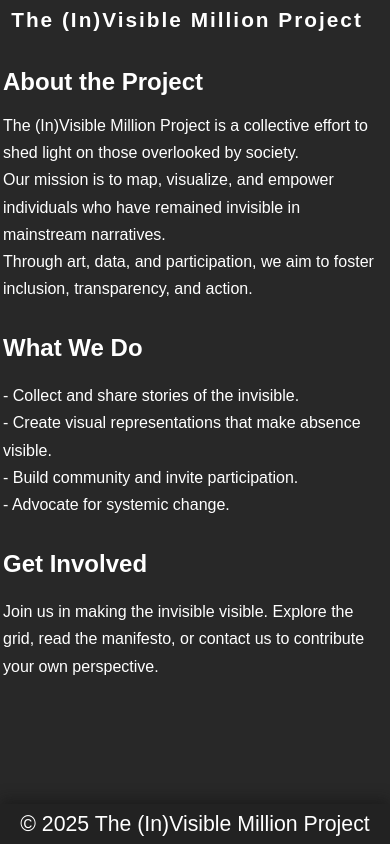
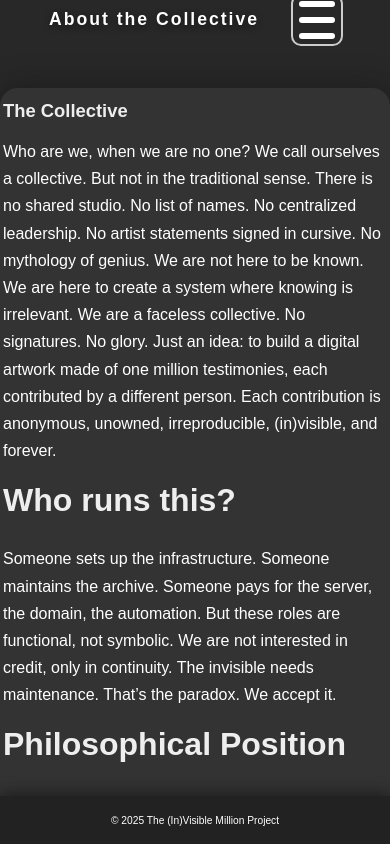
Before and after one commit to fabulizio/The-Invisible-Million, a plain HTML site: page Project.html in a window 390 px wide. Drawn offline with Linux system fonts and the light colour scheme.

Commit message:
Update Project.html

```diff
--- a/Project.html
+++ b/Project.html
@@ -2,7 +2,7 @@
 <html lang="en">
 <head>
   <meta charset="UTF-8">
-  <title>The (In)Visible Million Project</title>
+  <title>The (In)Visible Million Project Collective</title>
   <meta name="viewport" content="width=device-width, initial-scale=1">
   <style>
     html, body {
@@ -31,55 +31,111 @@
       position: relative;
     }
     .big-title {
-      font-size: 3em;
+      font-size: 3.7em;
       font-weight: bold;
       letter-spacing: 2px;
+      line-height: 1.2;
+      text-shadow: 0 2px 6px #111a;
+      flex: none;
+      z-index: 2;
     }
-    nav.popup-menu {
+    .menu-icon {
+      margin-left: 18px;
+      width: 48px; height: 48px;
+      display: flex;
+      flex-direction: column;
+      justify-content: center;
+      align-items: center;
+      gap: 10px;
+      cursor: pointer;
+      z-index: 100;
+      background: none;
+      outline: 2px solid #ccc;
+      border-radius: 8px;
+      transition: outline 0.2s;
+    }
+    .menu-icon:focus { outline: 3px solid #eee; }
+    .menu-icon span {
+      display: block;
+      width: 36px;
+      height: 6px;
+      background: #fff;
+      border-radius: 3px;
+      margin: 0 auto;
+      transition: background 0.2s;
+    }
+    .popup-menu {
       position: fixed;
-      top: 0; left: 0;
-      width: 100vw;
-      height: 100vh;
-      background: rgba(40,40,40, 0.97);
+      top: 0; right: 0; left: 0; bottom: 0;
+      width: 100vw; height: 100vh;
+      background: rgba(30,30,30,0.98);
+      z-index: 5000;
       display: none;
       flex-direction: column;
       align-items: center;
-      justify-content: flex-start;
-      z-index: 1000;
+      justify-content: center;
+      gap: 32px;
+      font-size: 2em;
     }
-    nav.popup-menu.active { display: flex; }
-    nav.popup-menu a {
+    .popup-menu.active { display: flex; }
+    .popup-menu a,
+    .popup-menu .close-menu {
+      outline: 2px solid #ccc;
+      border-radius: 12px;
+    }
+    .popup-menu a {
+      color: #fff !important;
+      text-decoration: none;
+      padding: 18px 42px;
+      font-size: 1.1em;
+      background: #444;
+      margin: 10px 0;
+      border: 2px solid #fff;
+      transition: background 0.2s, color 0.2s;
+      display: flex;
+      align-items: center;
+    }
+    .popup-menu a:hover {
+      background: #fff;
+      color: #222 !important;
+      border-color: #fff;
+    }
+    .popup-menu .close-menu {
+      position: absolute;
+      top: 44px;
+      right: 44px;
       color: #fff;
-      text-decoration: none;
-      font-size: 2em;
-      margin: 24px 0;
-    }
-    .close-menu {
       background: none;
       border: none;
-      color: #fff;
       font-size: 2.5em;
-      align-self: flex-end;
-      margin: 16px;
       cursor: pointer;
+      z-index: 5100;
     }
     main {
-      padding: 48px 8vw 24px 8vw;
-      min-height: 50vh;
-      text-align: left;
+      max-width: 1120px; /* 40% larger than 800px */
+      margin: 48px auto 0 auto;
+      padding: 32px 16px;
+      background: #333;
+      border-radius: 18px;
+      box-shadow: 0 4px 32px #111a;
     }
-    h1 {
-      font-size: 2.2em;
-      margin-bottom: 16px;
+    h1, h2 {
+      font-weight: bold;
+      color: #eee;
+      margin-top: 0;
     }
-    h2 {
-      font-size: 1.5em;
-      margin-top: 32px;
+    h1 { font-size: 2.2em; }
+    h2 { font-size: 2.7em; }
+    p {
+      font-size: 1.8em; /* smaller text in grey box */
+      line-height: 1.7;
+      margin-bottom: 1.1em;
     }
-    p {
-      font-size: 1.3em;
-      margin-bottom: 18px;
+    ul {
+      font-size: 1.8em; /* smaller text in grey box */
       line-height: 1.7;
+      margin-bottom: 1.1em;
+      padding-left: 2em;
     }
     footer {
       position: fixed;
@@ -92,8 +148,10 @@
       align-items: center;
       justify-content: center;
       min-height: 48px;
-      font-size: 1.33em;
+      height: 48px;
+      font-size: 1.33em; /* 50% smaller than previous 2.66em */
       z-index: 999;
+      margin-top: 0;
       box-shadow: 0 -2px 16px #111a;
     }
     .footer-content {
@@ -108,19 +166,20 @@
       white-space: nowrap;
     }
     @media (max-width: 700px) {
-      .big-title { font-size: 1.3em !important; }
-      main { padding: 12px 3px; }
-      h1 { font-size: 1.5em; }
-      p { font-size: 1em; }
-      .footer-content { font-size: 1em; height: 20px; min-width: 20px; }
-      header, footer { min-height: 40px; height: 40px; }
+      header { min-height: 40px; height: 40px; }
+      .big-title { font-size: 1.1em !important; }
+      main { padding: 12px 3px; max-width: 100vw; }
+      h1 { font-size: 1.15em; }
+      h2 { font-size: 2em; }
+      p, ul { font-size: 1em; }
+      footer, .footer-content { font-size: 0.8em; height: 32px; min-width: 32px; }
     }
   </style>
 </head>
 <body>
   <header>
     <div class="header-content">
-      <span class="big-title">The (In)Visible Million Project</span>
+      <span class="big-title">About the Collective</span>
       <div class="menu-icon" tabindex="0" title="Menu" aria-label="Open menu">
         <span></span>
         <span></span>
@@ -131,28 +190,64 @@
   <nav class="popup-menu" id="popupMenu" aria-hidden="true">
     <button class="close-menu" id="closeMenu" title="Close menu" aria-label="Close menu">&times;</button>
     <a href="index.html">Home</a>
-    <a href="Manifesto.html">The Manifesto</a>
-    <a href="collective.html">The Collective</a>
+    <a href="Manifesto.html">Manifesto</a>
+    <a href="about.html">About the Project</a>
+    <a href="collective.html">About the Collective</a>
     <a href="next.html">Next Steps</a>
     <a href="contact.html">Contact</a>
   </nav>
   <main>
-    <h1>About the Project</h1>
+    <h1>The Collective</h1>
     <p>
-      The (In)Visible Million Project is a collective effort to shed light on those overlooked by society.<br>
-      Our mission is to map, visualize, and empower individuals who have remained invisible in mainstream narratives.<br>
-      Through art, data, and participation, we aim to foster inclusion, transparency, and action.
+      Who are we, when we are no one?
+      We call ourselves a collective.
+      But not in the traditional sense.
+
+      There is no shared studio.
+      No list of names.
+      No centralized leadership.
+      No artist statements signed in cursive.
+      No mythology of genius.
+
+      We are not here to be known.
+      We are here to create a system where knowing is irrelevant.
+
+      We are a faceless collective. No signatures. No glory.
+
+      Just an idea: to build a digital artwork made of one million testimonies, each contributed by a different person.
+      Each contribution is anonymous, unowned, irreproducible, (in)visible, and forever.
     </p>
-    <h2>What We Do</h2>
+    <h2>Who runs this?</h2>
     <p>
-      - Collect and share stories of the invisible.<br>
-      - Create visual representations that make absence visible.<br>
-      - Build community and invite participation.<br>
-      - Advocate for systemic change.
+      Someone sets up the infrastructure.
+      Someone maintains the archive.
+      Someone pays for the server, the domain, the automation.
+
+      But these roles are functional, not symbolic.
+      We are not interested in credit, only in continuity.
+
+      The invisible needs maintenance.
+      That’s the paradox.
+      We accept it.
     </p>
-    <h2>Get Involved</h2>
+    <h2>Philosophical Position</h2>
     <p>
-      Join us in making the invisible visible. Explore the grid, read the manifesto, or contact us to contribute your own perspective.
+      Behind this construction lies a precise philosophical stance:
+
+      In an era obsessed with visibility, we believe that voluntary invisibility is a radical act.
+      In a time when every action is tracked, posted, shown, we ask:
+      What happens when the gesture detaches from the ego?
+      What happens when you cannot trace a contribution back to its author? We offer no answers.
+
+      We offer a system where that question remains alive.
+    </p>
+    <h2>Participation</h2>
+    <p>
+      Participation requires a minimum donation (1 euro or more). Not to sell art, but to create an intention filter. Nothing is free: the pixel is an act, not a product.
+    </p>
+    <h2>The Result</h2>
+    <p>
+      The final result is a public archive, permanently online, freely reusable by anyone. It can be explored, printed, analyzed. No one owns anything. No one will be thanked. But each person counts as one, and no more than one.
     </p>
   </main>
   <footer>
@@ -182,7 +277,20 @@
     menuIcon.addEventListener('keydown', function(e) {
       if (e.key === 'Enter' || e.key === ' ') openMenu();
     });
+
     closeMenuBtn.addEventListener('click', closeMenu);
+    closeMenuBtn.addEventListener('keydown', function(e) {
+      if (e.key === 'Enter' || e.key === ' ') closeMenu();
+    });
+
+    // Close menu on Escape key
+    document.addEventListener('keydown', function(e) {
+      if (e.key === 'Escape' && popupMenu.classList.contains('active')) {
+        closeMenu();
+      }
+    });
+
+    // Optional: Close menu when clicking outside
     popupMenu.addEventListener('click', function(e) {
       if (e.target === popupMenu) closeMenu();
     });
```
